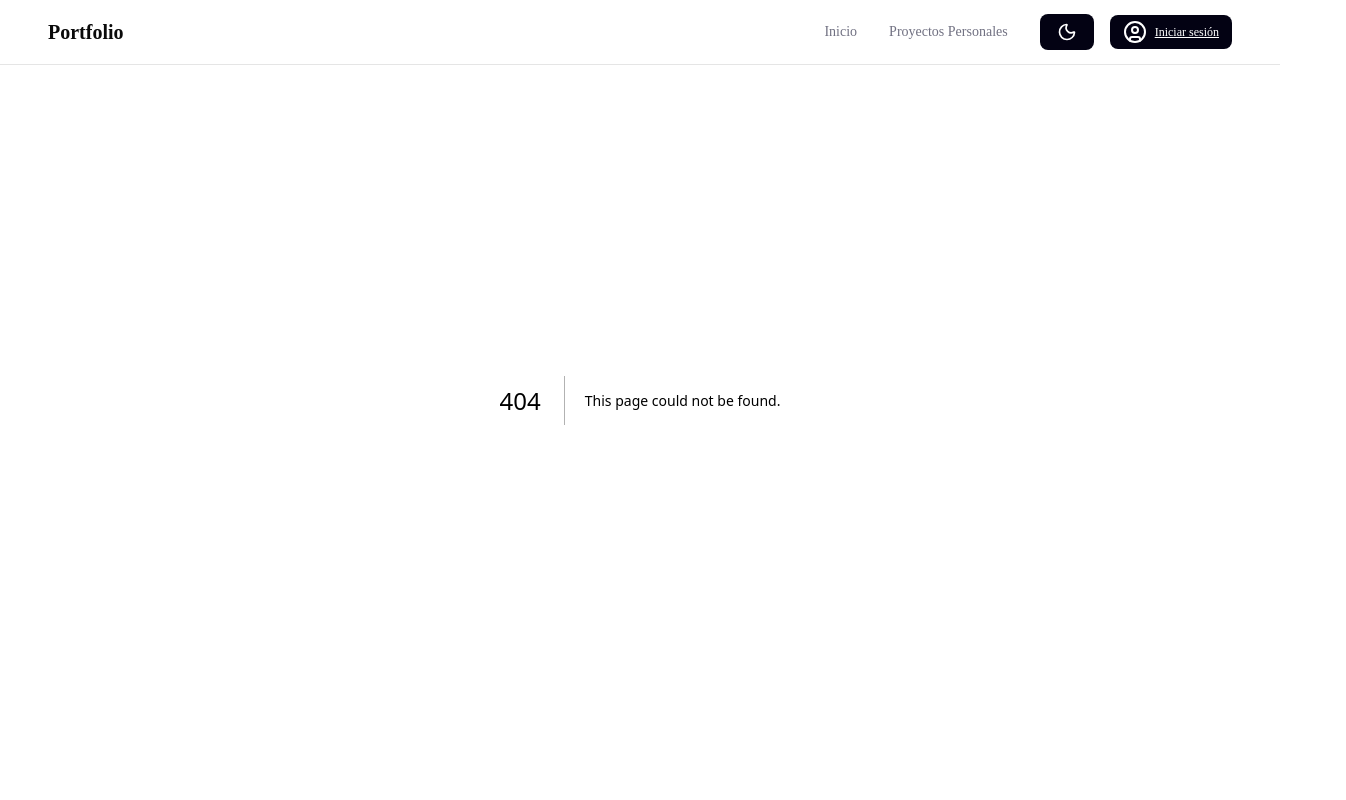
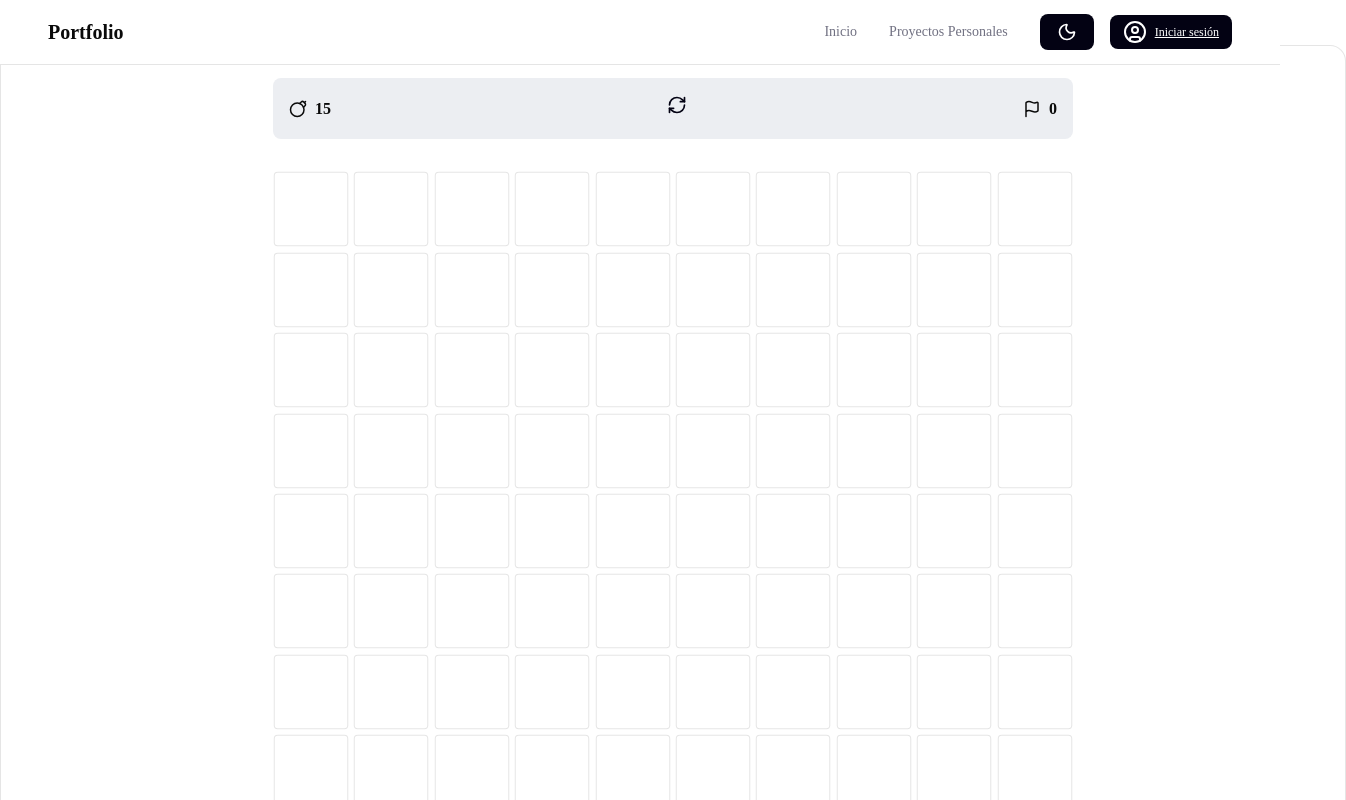
Before and after one commit to jaiminator21/PortfolioFrontEnd, a Next.js app: page /buscaminas in a window 1280 px wide. Before the commit this address had no page. Shown: the top 800 px of the page, 1346 px wide, since content can reach past the window. Built offline with nearby package versions, Linux system fonts and the light colour scheme.

Commit message:
buscaminas

```diff
--- /dev/null
+++ b/src/app/buscaminas/page.tsx
@@ -0,0 +1,10 @@
+import Minesweeper from '@/components/Minesweeper/Minesweeper';
+
+export default function GamePage() {
+  return (
+    <main className="min-h-screen py-20 flex flex-col items-center bg-background">
+      <h1 className="text-4xl font-bold mb-10">Buscaminas.exe</h1>
+      <Minesweeper rows={10} cols={10} mines={15} />
+    </main>
+  );
+}
--- a/src/app/page.tsx
+++ b/src/app/page.tsx
@@ -1,5 +1,3 @@
-import Image from "next/image";
-import styles from "@/styles/Page.module.css";
 import Hero from "@/components/Hero";
 import About from "@/components/About";
 import Experience from "@/components/Experience";
--- /dev/null
+++ b/src/components/Minesweeper/Minesweeper.module.css
@@ -0,0 +1,89 @@
+.wrapper {
+  width: 100%;
+  padding: 2rem;
+  background-color: var(--card);
+  border: 1px solid var(--border);
+  border-radius: 1rem;
+}
+.container{max-width: 800px; margin: 0 auto;}
+
+.stats {
+  display: flex;
+  justify-content: space-between;
+  align-items: center;
+  margin-bottom: 2rem;
+  padding: 1rem;
+  background-color: var(--secondary);
+  border-radius: 0.5rem;
+}
+
+.statBox {
+  display: flex;
+  align-items: center;
+  gap: 0.5rem;
+  font-weight: 700;
+  color: var(--foreground);
+}
+
+.resetBtn {
+  background: none;
+  border: none;
+  color: var(--primary);
+  cursor: pointer;
+  transition: transform 0.3s ease;
+}
+
+.resetBtn:hover {
+  transform: rotate(180deg);
+}
+
+.grid {
+  display: grid;
+  gap: 4px; /* Pequeño gap para estilo moderno */
+  aspect-ratio: 1 / 1; /* Mantiene el tablero cuadrado */
+}
+
+.cell {
+  aspect-ratio: 1 / 1;
+  display: flex;
+  align-items: center;
+  justify-content: center;
+  border: 1px solid var(--border);
+  border-radius: 4px;
+  cursor: pointer;
+  font-weight: 800;
+  font-size: 1.1rem;
+  transition: all 0.2s ease;
+}
+
+.cell:hover:not(.revealed) {
+  border-color: var(--primary);
+  background-color: var(--accent) !important;
+}
+
+.revealed {
+  border: 1px solid transparent;
+  cursor: default;
+}
+
+.mineIcon { color: #ef4444; }
+.flagIcon { color: var(--primary); }
+
+/* Colores de números modernos */
+.num1 { color: #3b82f6; }
+.num2 { color: #10b981; }
+.num3 { color: #ef4444; }
+.num4 { color: #8b5cf6; }
+
+.status {
+  margin-top: 1.5rem;
+  text-align: center;
+  font-weight: 700;
+  font-size: 1.25rem;
+  color: var(--foreground);
+}
+
+@media (max-width: 480px) {
+  .wrapper { padding: 1rem; }
+  .cell { font-size: 0.8rem; }
+}
--- /dev/null
+++ b/src/components/Minesweeper/Minesweeper.tsx
@@ -0,0 +1,162 @@
+"use client";
+
+import { useState, useEffect } from 'react';
+import { motion, AnimatePresence } from 'framer-motion';
+import { RefreshCw, Bomb, Flag } from 'lucide-react';
+import styles from './Minesweeper.module.css';
+
+interface Cell {
+  isMine: boolean;
+  isRevealed: boolean;
+  isFlagged: boolean;
+  neighborCount: number;
+}
+
+export default function Minesweeper({ rows = 12, cols = 12, mines = 20 }) {
+  const [board, setBoard] = useState<Cell[][]>([]);
+  const [gameOver, setGameOver] = useState(false);
+  const [win, setWin] = useState(false);
+
+  useEffect(() => {
+    generateBoard();
+  }, []);
+
+  const generateBoard = () => {
+    setGameOver(false);
+    setWin(false);
+    let newBoard: Cell[][] = Array(rows).fill(null).map(() =>
+      Array(cols).fill(null).map(() => ({
+        isMine: false,
+        isRevealed: false,
+        isFlagged: false,
+        neighborCount: 0,
+      }))
+    );
+
+    let minesPlanted = 0;
+    while (minesPlanted < mines) {
+      const r = Math.floor(Math.random() * rows);
+      const c = Math.floor(Math.random() * cols);
+      if (!newBoard[r][c].isMine) {
+        newBoard[r][c].isMine = true;
+        minesPlanted++;
+      }
+    }
+
+    for (let r = 0; r < rows; r++) {
+      for (let c = 0; c < cols; c++) {
+        if (!newBoard[r][c].isMine) {
+          let count = 0;
+          for (let dr = -1; dr <= 1; dr++) {
+            for (let dc = -1; dc <= 1; dc++) {
+              const nr = r + dr; const nc = c + dc;
+              if (nr >= 0 && nr < rows && nc >= 0 && nc < cols && newBoard[nr][nc].isMine) count++;
+            }
+          }
+          newBoard[r][c].neighborCount = count;
+        }
+      }
+    }
+    setBoard(newBoard);
+  };
+
+  const checkWin = (currentBoard: Cell[][]) => {
+    const hasWon = currentBoard.every(row =>
+      row.every(cell => (cell.isMine ? !cell.isRevealed : cell.isRevealed))
+    );
+    if (hasWon) setWin(true);
+  };
+
+  const revealCell = (r: number, c: number) => {
+    if (gameOver || win || board[r][c].isRevealed || board[r][c].isFlagged) return;
+    const newBoard = [...board.map(row => [...row])];
+
+    if (newBoard[r][c].isMine) {
+      setGameOver(true);
+      newBoard.forEach(row => row.forEach(cell => { if (cell.isMine) cell.isRevealed = true; }));
+      setBoard(newBoard);
+      return;
+    }
+
+    const floodFill = (b: Cell[][], row: number, col: number) => {
+      if (row < 0 || row >= rows || col < 0 || col >= cols || b[row][col].isRevealed || b[row][col].isFlagged) return;
+      b[row][col].isRevealed = true;
+      if (b[row][col].neighborCount === 0) {
+        for (let dr = -1; dr <= 1; dr++) {
+          for (let dc = -1; dc <= 1; dc++) floodFill(b, row + dr, col + dc);
+        }
+      }
+    };
+
+    floodFill(newBoard, r, c);
+    setBoard(newBoard);
+    checkWin(newBoard);
+  };
+
+  const toggleFlag = (e: React.MouseEvent, r: number, c: number) => {
+    e.preventDefault();
+    if (gameOver || win || board[r][c].isRevealed) return;
+    const newBoard = [...board.map(row => [...row])];
+    newBoard[r][c].isFlagged = !newBoard[r][c].isFlagged;
+    setBoard(newBoard);
+  };
+
+  if (board.length === 0) return null;
+
+  return (
+    <div className={styles.wrapper}>
+      <div className={styles.container}>
+      <div className={styles.stats}>
+        <div className={styles.statBox}>
+          <Bomb size={18} /> <span>{mines}</span>
+        </div>
+        <button onClick={generateBoard} className={styles.resetBtn}>
+          <RefreshCw size={20} className={gameOver ? styles.spin : ''} />
+        </button>
+        <div className={styles.statBox}>
+          <Flag size={18} /> <span>{board.flat().filter(c => c.isFlagged).length}</span>
+        </div>
+      </div>
+
+      <div
+        className={styles.grid}
+        style={{ gridTemplateColumns: `repeat(${cols}, 1fr)` }}
+      >
+        {board.map((row, r) =>
+          row.map((cell, c) => (
+            <motion.div
+              key={`${r}-${c}`}
+              initial={false}
+              animate={{
+                scale: cell.isRevealed ? 1 : 0.98,
+                backgroundColor: cell.isRevealed ? 'var(--secondary)' : 'var(--card)'
+              }}
+              className={`${styles.cell} ${cell.isRevealed ? styles.revealed : ''}`}
+              onClick={() => revealCell(r, c)}
+              onContextMenu={(e) => toggleFlag(e, r, c)}
+            >
+              {cell.isRevealed && !cell.isMine && cell.neighborCount > 0 && (
+                <span className={styles[`num${cell.neighborCount}`]}>{cell.neighborCount}</span>
+              )}
+              {cell.isRevealed && cell.isMine && <Bomb size={16} className={styles.mineIcon} />}
+              {!cell.isRevealed && cell.isFlagged && <Flag size={14} className={styles.flagIcon} />}
+            </motion.div>
+          ))
+        )}
+      </div>
+
+      <AnimatePresence>
+        {(gameOver || win) && (
+          <motion.div
+            initial={{ opacity: 0, y: 10 }}
+            animate={{ opacity: 1, y: 0 }}
+            className={styles.status}
+          >
+            {win ? "¡Victoria! 🎉" : "Game Over 💀"}
+          </motion.div>
+        )}
+      </AnimatePresence>
+      </div>
+    </div>
+  );
+}
```
